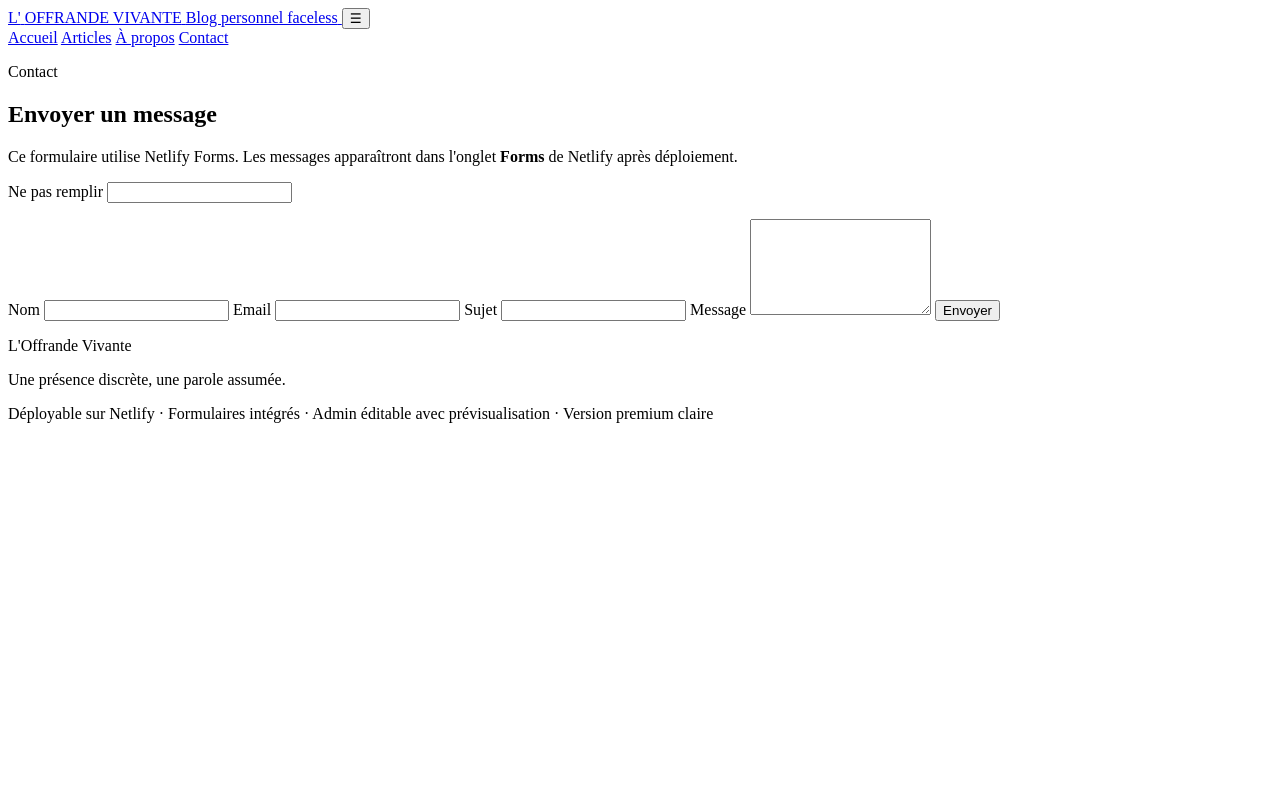
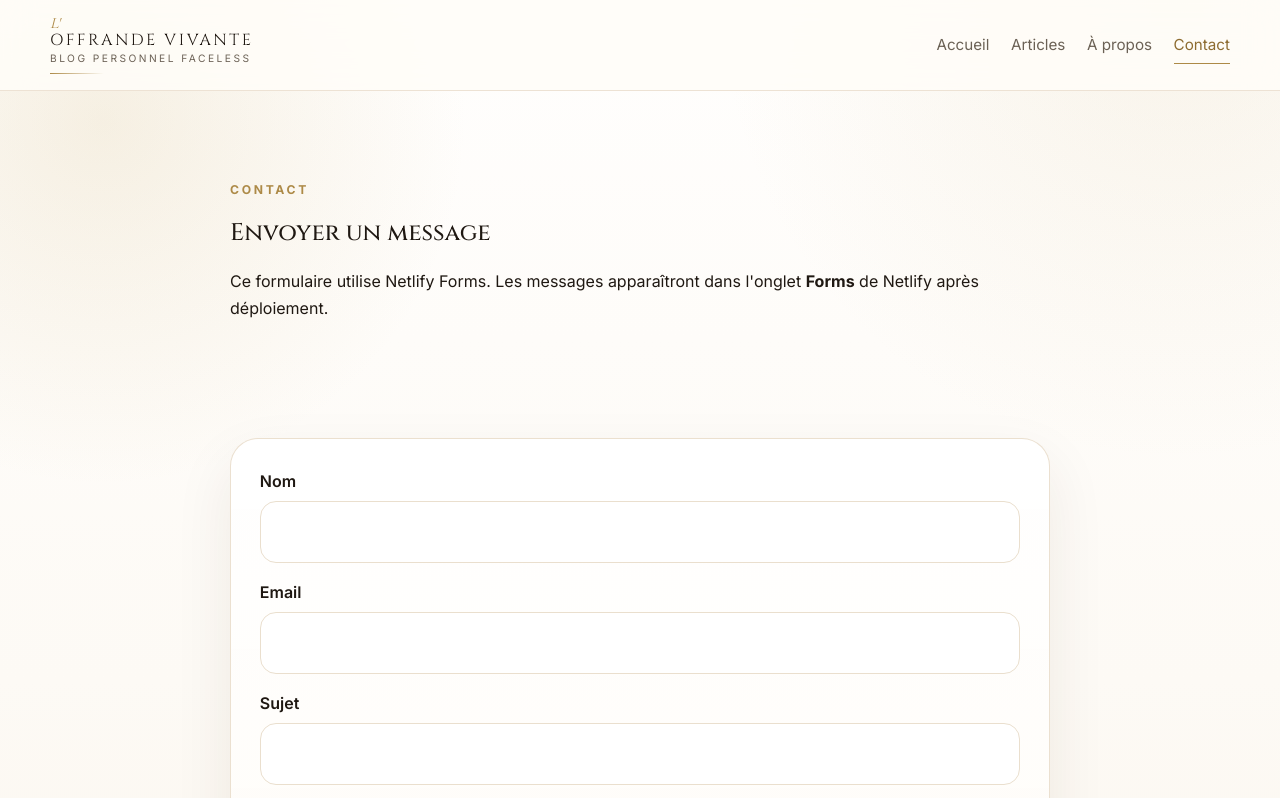
Before and after one commit to boxdepepites-5/offrande-vivante, a plain HTML site: page docs/contact/index.html in a window 1280 px wide. Shown: the top 798 px of the page. Drawn offline with nearby package versions, Linux system fonts and the light colour scheme; files that its build step writes are made by us from their sources; the site is published under a folder, as on GitHub Pages, so addresses that start at the root find nothing.

Commit message:
Update index.html

```diff
--- a/docs/contact/index.html
+++ b/docs/contact/index.html
@@ -8,22 +8,22 @@
   <link rel="preconnect" href="https://fonts.googleapis.com">
   <link rel="preconnect" href="https://fonts.gstatic.com" crossorigin>
   <link href="https://fonts.googleapis.com/css2?family=Cormorant+Garamond:wght@400;500;600;700&family=Cinzel:wght@400;500;600&family=Inter:wght@400;500;600;700&display=swap" rel="stylesheet">
-  <link rel="stylesheet" href="/style.css" />
+  <link rel="stylesheet" href="./style.css" />
 </head>
 <body>
   <header class="site-header">
     <div class="container nav-wrap">
-      <a class="brand" href="/">
+      <a class="brand" href="./">
         <span class="brand-mini">L'</span>
         <span class="brand-main">OFFRANDE VIVANTE</span>
         <span class="brand-sub">Blog personnel faceless</span>
       </a>
       <button class="menu-toggle" type="button" aria-label="Ouvrir le menu">☰</button>
       <nav class="site-nav">
-        <a href="/" >Accueil</a>
-        <a href="/articles/" >Articles</a>
-        <a href="/a-propos/" >À propos</a>
-        <a href="/contact/" aria-current="page">Contact</a>
+        <a href="./" >Accueil</a>
+        <a href="./articles/" >Articles</a>
+        <a href="./a-propos/" >À propos</a>
+        <a href="./contact/" aria-current="page">Contact</a>
       </nav>
     </div>
   </header>
@@ -63,6 +63,6 @@
       <p class="footer-small">Déployable sur Netlify · Formulaires intégrés · Admin éditable avec prévisualisation · Version premium claire</p>
     </div>
   </footer>
-  <script src="/main.js"></script>
+  <script src="./main.js"></script>
 </body>
 </html>
```
